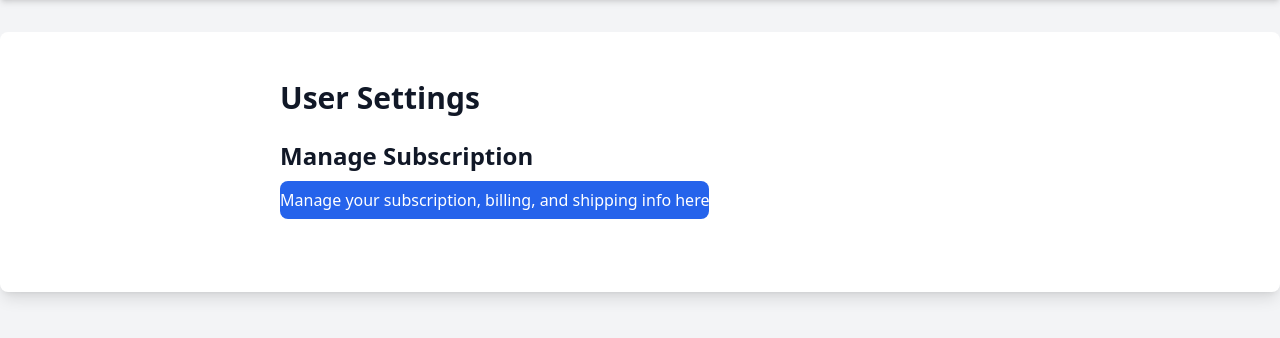
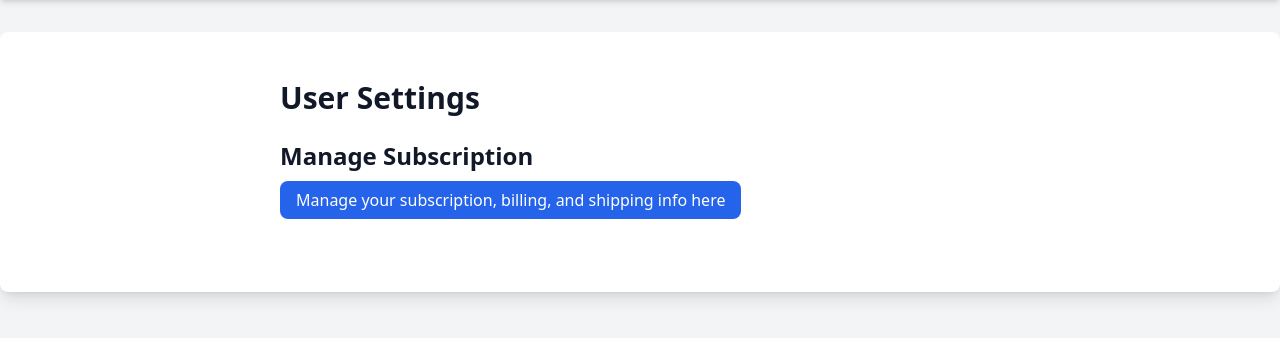
Before and after one commit to Slam-Dunk-Software/papers, a Django app: template core/users/templates/settings.html in a window 1280 px wide. Shown: the part 72-410 px from the top of the page. Run offline with Django 5.2, Linux system fonts and the light colour scheme; the template is opened without the code that fills it, so the values that code supplies are empty; some libraries are stand-ins or nearby versions.

Commit message:
Fix styling of button

```diff
--- a/core/users/templates/settings.html
+++ b/core/users/templates/settings.html
@@ -9,7 +9,7 @@
   <!-- If yes, display something; if no, funnel them towards subscribing! -->
   <section class="mb-8">
     <h2 class="text-2xl font-semibold mb-4">Manage Subscription</h2>
-    <a href="shop.slamdunk.software/account" class="w-full bg-blue-600 text-white py-2 rounded-lg hover:bg-blue-700 transition mt-4">
+    <a href="https://shop.slamdunk.software/account" class="w-full p-4 bg-blue-600 text-white py-2 rounded-lg hover:bg-blue-700 transition mt-4">
       Manage your subscription, billing, and shipping info here
     </a>
   </section>
```
